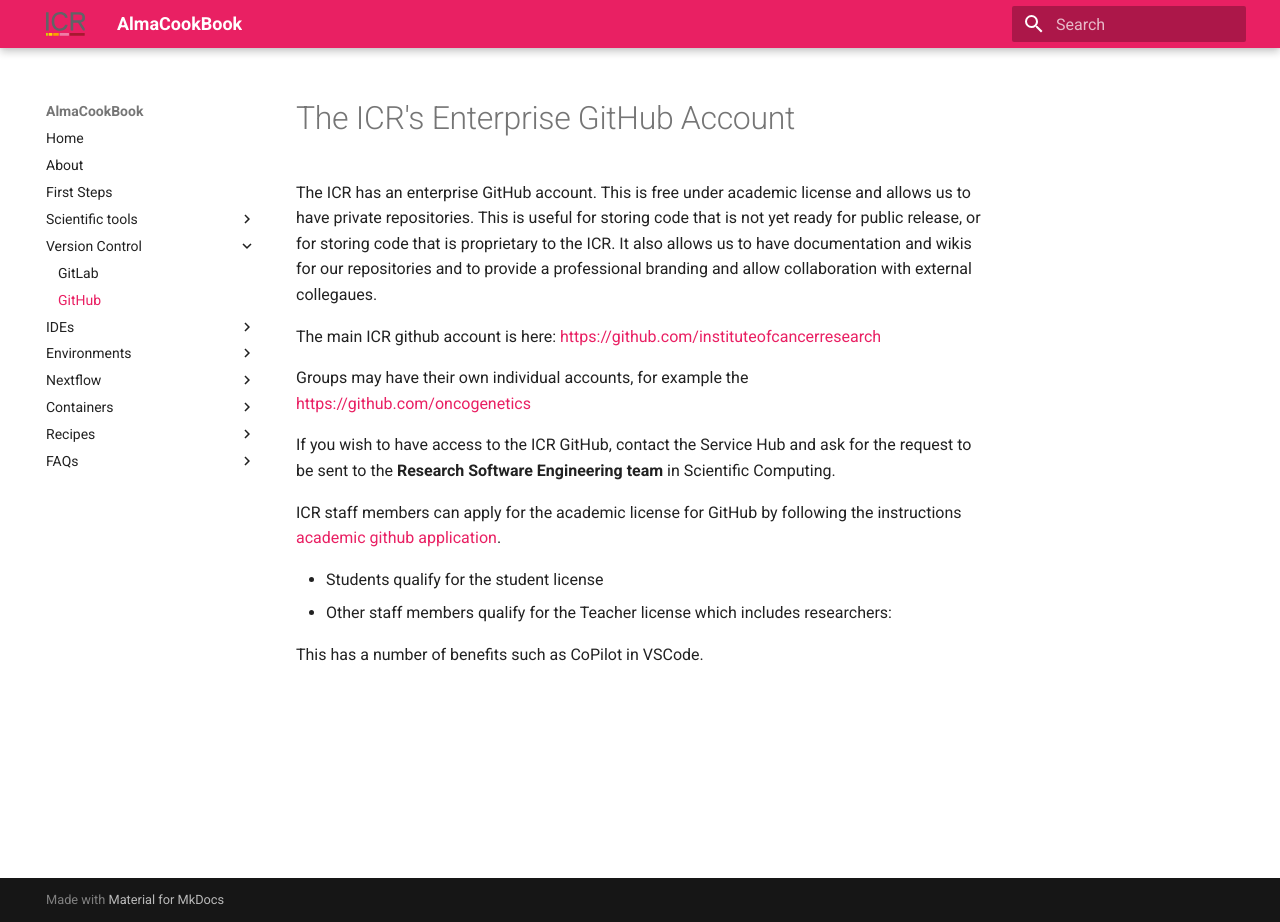
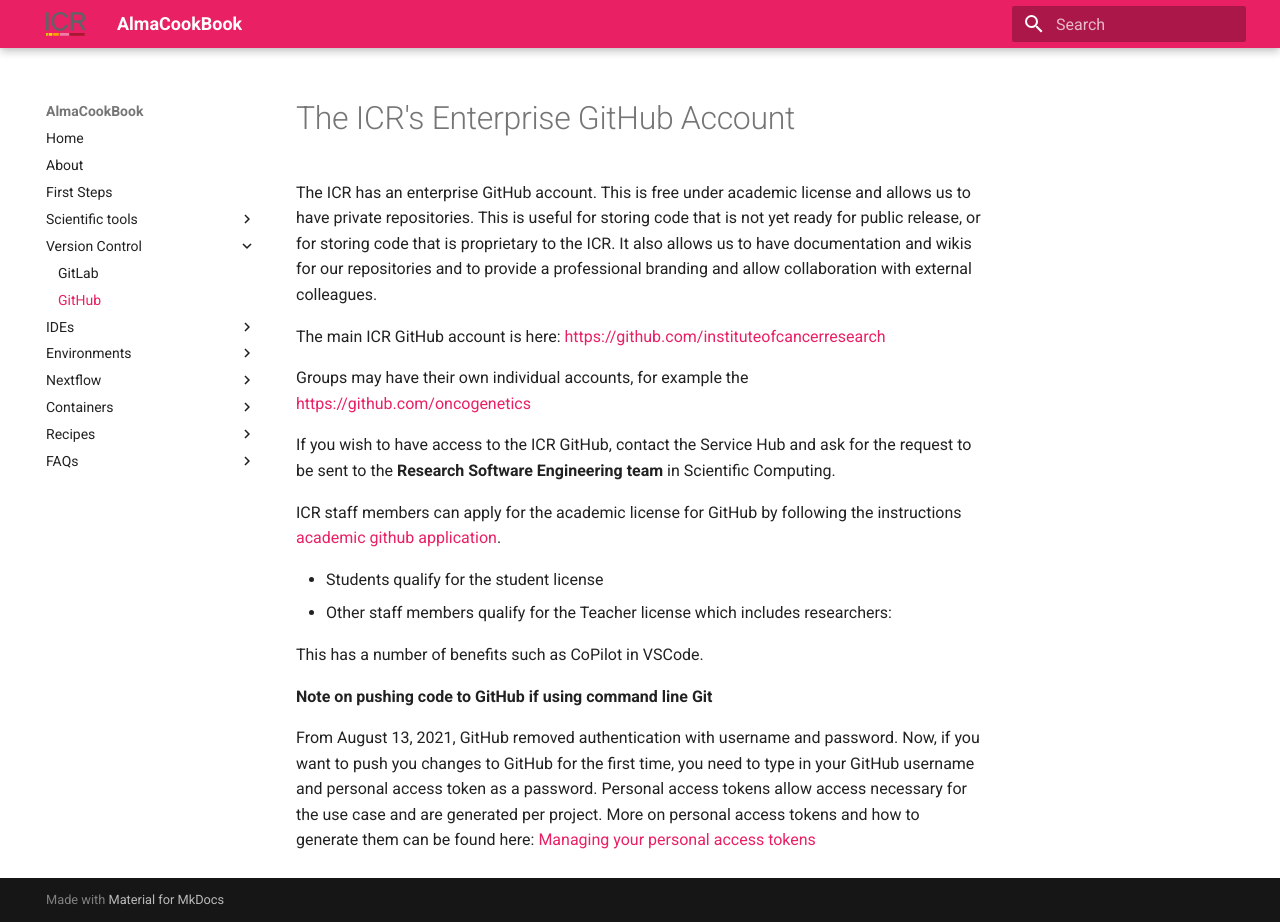
Before and after one commit to AlmaCookBook/AlmaCookBook.github.io, an MkDocs documentation site: the page built from docs/vcs/github.md, in a window 1280 px wide and 922 px high. Built offline with MkDocs 1.6.1 and Material for MkDocs 9.7.7, drawn with Linux system fonts in a browser that asks for light colours.

Commit message:
added access tokens info

```diff
--- a/docs/vcs/github.md
+++ b/docs/vcs/github.md
@@ -1,8 +1,8 @@
 # The ICR's Enterprise GitHub Account
 
-The ICR has an enterprise GitHub account. This is free under academic license and allows us to have private repositories. This is useful for storing code that is not yet ready for public release, or for storing code that is proprietary to the ICR. It also allows us to have documentation and wikis for our repositories and to provide a professional branding and allow collaboration with external collegaues.
+The ICR has an enterprise GitHub account. This is free under academic license and allows us to have private repositories. This is useful for storing code that is not yet ready for public release, or for storing code that is proprietary to the ICR. It also allows us to have documentation and wikis for our repositories and to provide a professional branding and allow collaboration with external colleagues.
 
-The main ICR github account is here: [https://github.com/instituteofcancerresearch](https://github.com/instituteofcancerresearch)
+The main ICR GitHub account is here: [https://github.com/instituteofcancerresearch](https://github.com/instituteofcancerresearch)
 
 Groups may have their own individual accounts, for example the [https://github.com/oncogenetics](https://github.com/oncogenetics)
 
@@ -14,3 +14,7 @@
 - Other staff members qualify for the Teacher license which includes researchers:
 
 This has a number of benefits such as CoPilot in VSCode.
+
+**Note on pushing code to GitHub if using command line Git**
+
+From August 13, 2021, GitHub removed authentication with username and password. Now, if you want to push you changes to GitHub for the first time, you need to type in your GitHub username and personal access token as a password. Personal access tokens allow access necessary for the use case and are generated per project. More on personal access tokens and how to generate them can be found here: [Managing your personal access tokens](https://docs.github.com/en/authentication/keeping-your-account-and-data-secure/managing-your-personal-access-tokens)
```
